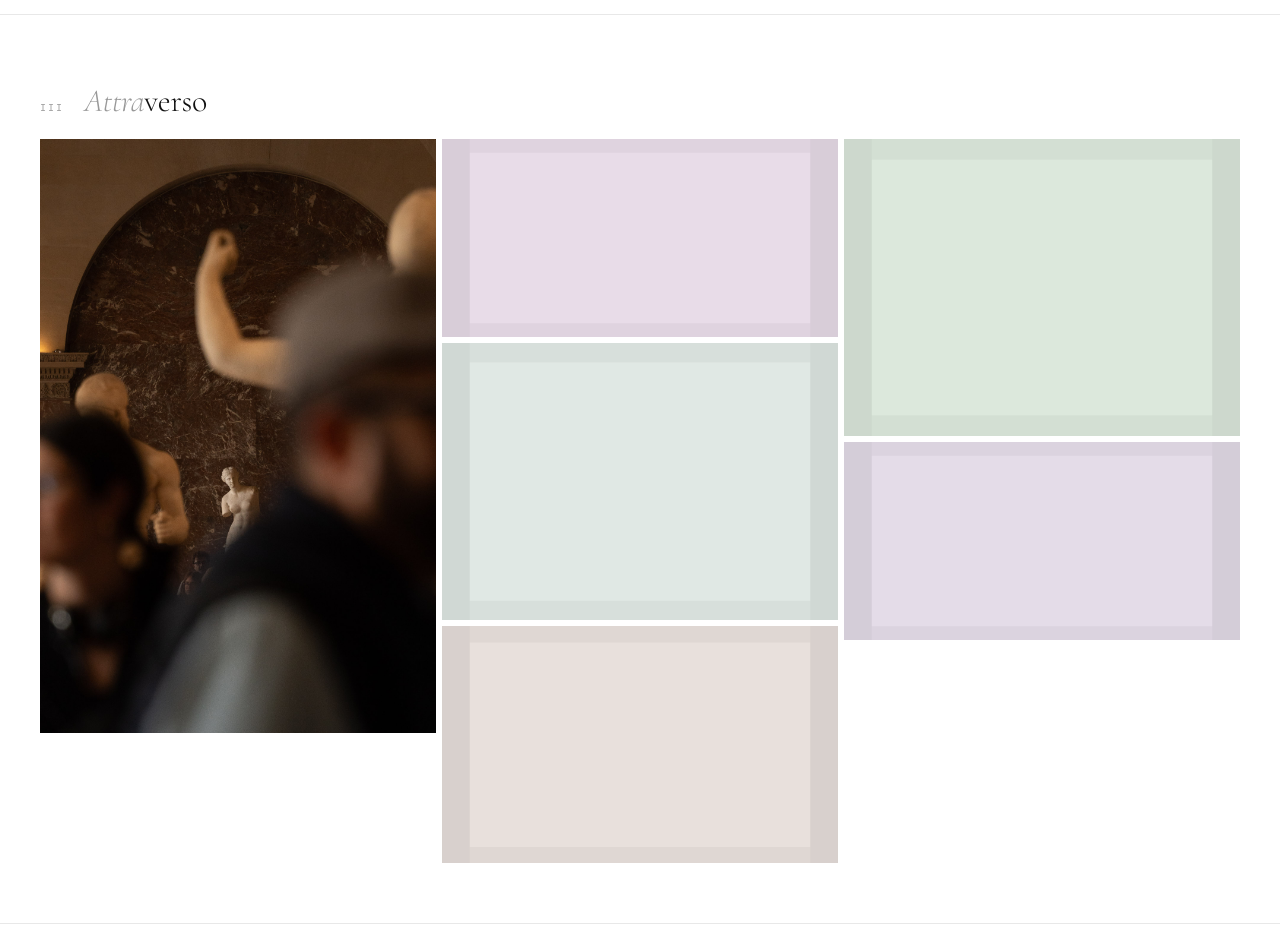
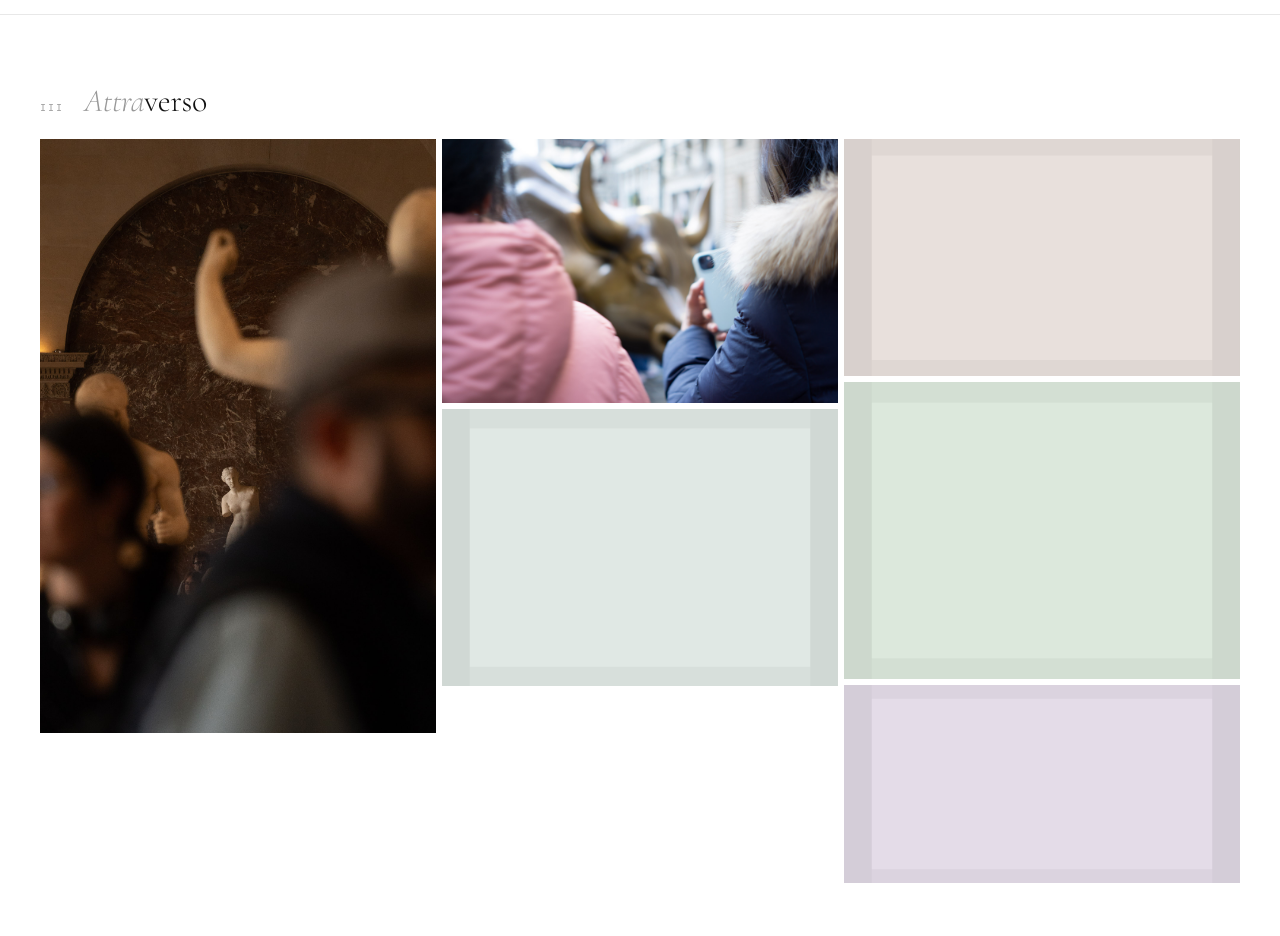
Before and after one commit to liamalandrucco/lia.malandrucco, a plain HTML site: page index.html in a window 1280 px wide. Shown: the part 2060-2996 px from the top of the page. Drawn offline with nearby package versions, Linux system fonts and the light colour scheme; a web font is replaced by a local one.

Commit message:
Add files via upload

```diff
--- a/index.html
+++ b/index.html
@@ -427,7 +427,7 @@ const chapters = {
   ],
   attraverso: [
     { src: "foto/DSC04355.jpg", h: 300, loc: "Parigi, 2026" },
-    { fill: "#e8dce8", h: 200, loc: "Lisbona, 2024" },
+    { src: "foto/DSC08954.jpg", h: 200, loc: "New York, 2024" },
     { fill: "#e0e8e4", h: 280, loc: "Hanoi, 2022" },
     { fill: "#e8e0dc", h: 240, loc: "Marrakech, 2022" },
     { fill: "#dce8dc", h: 300, loc: "Barcellona, 2023" },
```
Also changed, not shown: foto/DSC08954.jpg (added).
